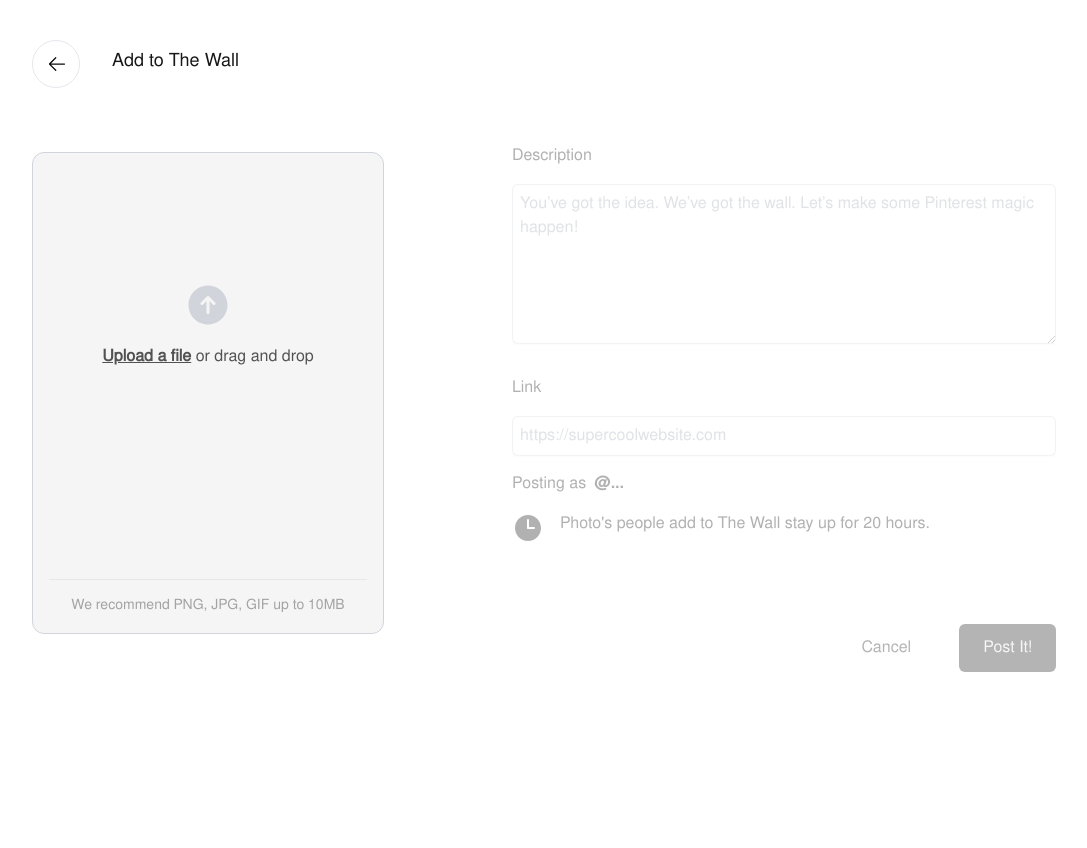
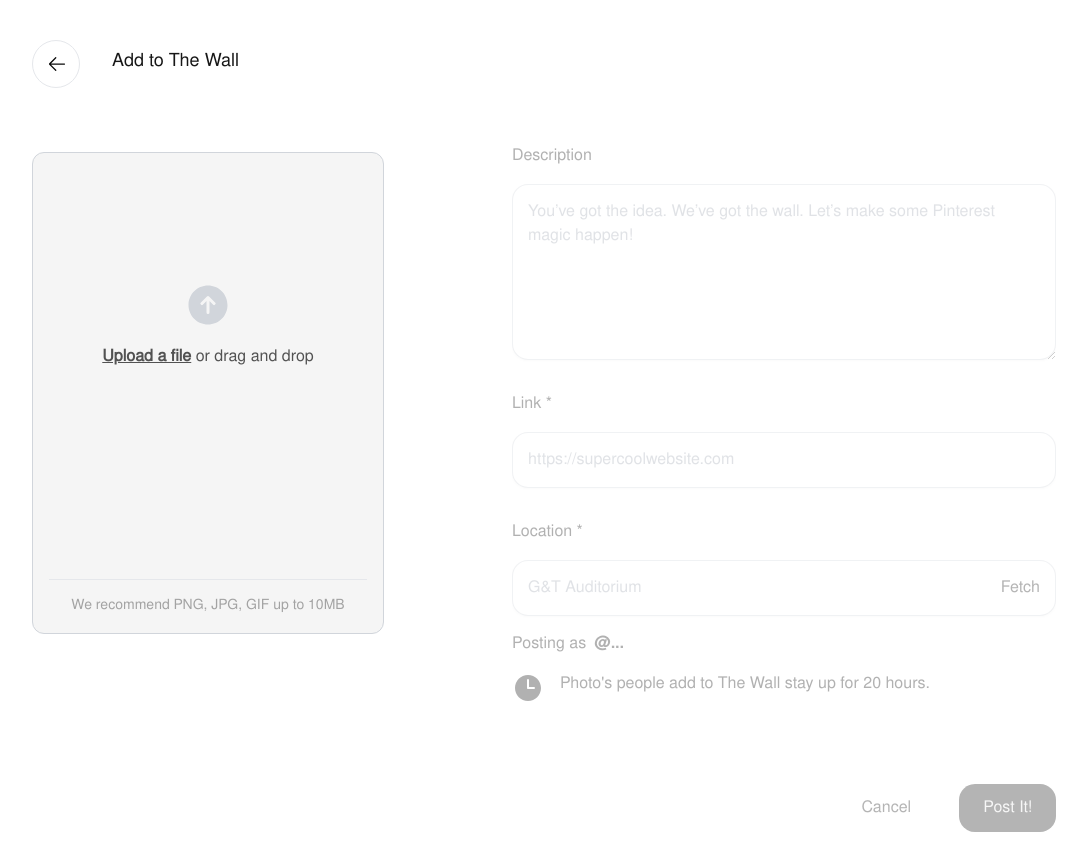
Before and after one commit to kabeer11000/theibawall, a Next.js app: page /onboard in a window 1280 px wide. Shown: the whole page, without its empty margins (48-1135 px from the left). Before the commit the page ends 800 px from the top, so only its background shows below. Built offline with nearby package versions, Linux system fonts and the light colour scheme; no server answers.

Commit message:
added pin page

```diff
--- a/src/pages/onboard.tsx
+++ b/src/pages/onboard.tsx
@@ -1,31 +1,10 @@
 import { auth } from '@/firebase-config';
+import descriptions from '@/utils/descriptions';
 import { ArrowLeftIcon, ArrowUpCircleIcon, ClockIcon, XCircleIcon } from '@heroicons/react/24/solid';
 import { useRouter } from 'next/router';
 import { useSnackbar } from 'notistack';
-import React, { useMemo, useState } from 'react';
+import React, { useEffect, useMemo, useState } from 'react';
 import { useAuthState } from 'react-firebase-hooks/auth';
-const descriptions = [
-    "Your turn to add something stunning!",
-    "Time to make your mark—upload your image and let’s see what kind of masterpiece you’ve got!",
-    "Who needs perfection? Just upload and let the magic happen!",
-    "It’s your turn to shine! Drop that image and let us bask in your brilliance!",
-    "We’re not judging, promise. But, seriously, your photo will totally make us jealous.",
-    "You’ve got the idea. We’ve got the wall. Let’s make some Pinterest magic happen!",
-    "This wall’s looking a little bare, don’t you think? Add your image and let’s spice things up!",
-    "Your wall is calling for an upgrade. Go ahead, make it pop with your creativity!",
-    "We’re wide open and waiting for your next masterpiece. What are you going to upload?",
-    "The wall is ready, but are *you* ready to leave your mark?",
-    "It’s not just any image—it’s *your* image! Bring it to the wall and let’s get inspired!",
-    "You didn’t think we were going to leave this wall empty, did you? Upload and show us what you’ve got!",
-    "Don’t just sit there—upload that photo and let’s give this wall some personality!",
-    "Are you ready to make history? Upload your image and claim your spot on the wall!",
-    "We promise no one will judge your photo (okay, maybe a little)—just upload and let’s get started!",
-    "This wall's looking for something special. Got a photo? We’ve got a place for it!",
-    "Here’s your chance to make the wall *yours*. Upload something epic!",
-    "You’ve got the vision, we’ve got the space. Let’s see what you’ve got!",
-    "Come on, we know you’ve got a picture that’ll make us all stop scrolling. Upload it!",
-    "Think of this wall as a canvas. Your image is the brushstroke. Let’s get creative!"
-];
 
 export default function Onboard() {
     const [file, setFile] = useState<null | File>(null);
@@ -73,13 +52,18 @@ export default function Onboard() {
         setFile(null);
         setImagePreview(null);
     };
+    const [location, setLocation] = useState<null | string>(null);
 
     // Use useMemo to memoize the random description
     const description = useMemo<string>(() => {
         const randomIndex = Math.floor(Math.random() * descriptions.length);
         return descriptions[randomIndex];
     }, []); // Empty dependency array ensures this is calculated only once
-
+    useEffect(() => {
+        if (navigator.geolocation) navigator.geolocation.getCurrentPosition((position) => {
+            setLocation(position.coords.latitude + ', ' + position.coords.longitude)
+        })
+    }, [])
     return (
         <div className="container mx-auto py-0">
             <div className="top-0 z-50 border-b md:lg:border-none sticky mx-auto w-full max-w-6xl bg-white px-4 py-2 md:lg:py-10 rounded-lg shadow-md- flex align-middle content-center">
@@ -87,14 +71,14 @@ export default function Onboard() {
                     if (imagePreview) {
                         enqueueSnackbar('What should we do with the photo attached?', {
                             action: (snackbarId) => <>
-                                <button className='p-2 bg-red-800 rounded-md' onClick={() => {
+                                <button className='p-4 bg-red-800 rounded-2xl' onClick={() => {
                                     router.push('/');
                                     closeSnackbar(snackbarId);
                                     removeFile();
                                 }}>
                                     Discard
                                 </button>
-                                <button className='ml-4 p-2' onClick={() => { closeSnackbar(snackbarId) }}>
+                                <button className='ml-4 p-4' onClick={() => { closeSnackbar(snackbarId) }}>
                                     Cancel
                                 </button>
                             </>,
@@ -186,35 +170,65 @@ export default function Onboard() {
                             Description
                         </label>
                         <div className="mt-2">
-                            <div className="flex rounded-md shadow-sm ring-1 ring-inset ring-gray-300 focus-within:ring-2 focus-within:ring-inset focus-within:ring-black">
+                            <div className="flex rounded-2xl shadow-sm ring-1 ring-inset ring-gray-300 focus-within:ring-2 focus-within:ring-inset focus-within:ring-black">
                                 {/* <span className="flex select-none items-center pl-3 text-gray-500 sm:text-md">workcation.com/</span> */}
                                 <textarea
                                     id="description" required
                                     name="description" rows={6}
                                     placeholder={description}
                                     autoComplete="username"
-                                    className="block flex-1 w-full border-0 bg-transparent p-2 text-gray-900 placeholder:text-gray-400 focus:ring-0 sm:text-md"
+                                    className="block flex-1 w-full border-0 bg-transparent p-4 text-gray-900 placeholder:text-gray-400 focus:ring-0 sm:text-md"
                                     disabled={!file}
                                 />
                             </div>
                         </div>
                         <label htmlFor="link" className="mt-8 block text-md mb-4 text-black">
-                            Link
+                            Link *
                         </label>
                         <div className="mt-2">
-                            <div className="flex rounded-md shadow-sm ring-1 ring-inset ring-gray-300 focus-within:ring-2 focus-within:ring-inset focus-within:ring-black">
+                            <div className="flex rounded-2xl shadow-sm ring-1 ring-inset ring-gray-300 focus-within:ring-2 focus-within:ring-inset focus-within:ring-black">
                                 {/* <span className="flex select-none items-center pl-3 text-gray-500 sm:text-md">workcation.com/</span> */}
                                 <input
                                     id="link" required
                                     name="link" placeholder='https://supercoolwebsite.com' type='text'
-                                    autoComplete="username"
-                                    className="block flex-1 w-full border-0 bg-transparent p-2 text-gray-900 placeholder:text-gray-400 focus:ring-0 sm:text-md"
+                                    className="block flex-1 w-full border-0 bg-transparent p-4 text-gray-900 placeholder:text-gray-400 focus:ring-0 sm:text-md"
                                     disabled={!file}
                                 />
                             </div>
                         </div>
+
+                        <label htmlFor="link" className="mt-8 block text-md mb-4 text-black">
+                            Location *
+                        </label>
+                        <div className="mt-2">
+                            <div className="flex rounded-2xl shadow-sm ring-1 ring-inset ring-gray-300 focus-within:ring-2 focus-within:ring-inset focus-within:ring-black">
+                                {/* <span className="flex select-none items-center pl-3 text-gray-500 sm:text-md">workcation.com/</span> */}
+                                <input
+                                    id="location" required
+                                    name="location" placeholder='G&T Auditorium' value={(location && location !== 'loading') ? location : ''} type='text'
+                                    className="block flex-1 w-full border-0 bg-transparent p-4 text-gray-900 placeholder:text-gray-400 focus:ring-0 sm:text-md"
+                                    disabled={true}
+                                />
+
+                                <button disabled={!file} onClick={() => {
+                                    if (navigator.geolocation) {
+                                        setLocation('loading');
+                                        navigator.geolocation.getCurrentPosition((position) => {
+                                            setLocation(position.coords.latitude + ', ' + position.coords.longitude)
+                                        })
+                                    }
+                                }} className="group relative inline-flex h-12 items-center justify-center overflow-hidden rounded-2xl text-neutral-950 px-4 pt-2 font-medium -text-neutral-200 transition hover:scale-110">
+                                    <span>{location === 'loading' ? 'Loading...' : 'Fetch'}</span>
+                                    {/* <div className="absolute inset-0 flex h-full w-full justify-center [transform:skew(-12deg)_translateX(-100%)] group-hover:duration-1000 group-hover:[transform:skew(-12deg)_translateX(100%)]">
+                                        <div className="relative h-full w-8 bg-white/20" />
+                                    </div> */}
+                                </button>
+
+                            </div>
+                        </div>
+
                         <div className="my-4">
-                            <div className="flex mt-4 rounded-md -shadow-sm ring-1-ring-inset -ring-gray-300 -focus-within:ring-2 -focus-within:ring-inset -focus-within:ring-black">
+                            <div className="flex mt-4 rounded-2xl -shadow-sm ring-1-ring-inset -ring-gray-300 -focus-within:ring-2 -focus-within:ring-inset -focus-within:ring-black">
                                 <span className="flex select-none items-center -pl-3 text-black sm:text-md">Posting as{' '}<strong className='ml-2'>@{user ? user?.email?.split('@')[0] : '...'}</strong></span>
                             </div>
                         </div>
@@ -225,7 +239,7 @@ export default function Onboard() {
                     </p>
 
                     <div className="mt-6 border-t md:lg:border-none flex fixed left-0 bottom-0 w-screen px-4 py-2 md:lg:relative md:lg:w-full md:lg:p-0 bg-white items-center justify-end gap-x-6">
-                        <button onClick={removeFile} className="group group-hover:border relative inline-flex h-12 items-center justify-center overflow-hidden rounded-md px-6 font-medium text-neutral-950 duration-500">
+                        <button onClick={removeFile} className="group group-hover:border relative inline-flex h-12 items-center justify-center overflow-hidden rounded-2xl px-6 font-medium text-neutral-950 duration-500">
                             <div className="translate-x-0 opacity-100 transition group-hover:-translate-x-[150%] group-hover:opacity-0">
                                 Cancel
                             </div>
@@ -234,7 +248,7 @@ export default function Onboard() {
                             </div>
                         </button>
                         <button disabled={!file}
-                            type="submit" className="group relative inline-flex h-12 items-center justify-center overflow-hidden rounded-md bg-neutral-950 px-6 font-medium text-neutral-200 transition hover:scale-110">
+                            type="submit" className="group relative inline-flex h-12 items-center justify-center overflow-hidden rounded-2xl bg-neutral-950 px-6 font-medium text-neutral-200 transition hover:scale-110">
                             <span>Post It!</span>
                             <div className="absolute inset-0 flex h-full w-full justify-center [transform:skew(-12deg)_translateX(-100%)] group-hover:duration-1000 group-hover:[transform:skew(-12deg)_translateX(100%)]">
                                 <div className="relative h-full w-8 bg-white/20" />
--- /dev/null
+++ b/src/utils/descriptions.ts
@@ -0,0 +1,23 @@
+const descriptions = [
+    "Your turn to add something stunning!",
+    "Time to make your mark—upload your image and let’s see what kind of masterpiece you’ve got!",
+    "Who needs perfection? Just upload and let the magic happen!",
+    "It’s your turn to shine! Drop that image and let us bask in your brilliance!",
+    "We’re not judging, promise. But, seriously, your photo will totally make us jealous.",
+    "You’ve got the idea. We’ve got the wall. Let’s make some Pinterest magic happen!",
+    "This wall’s looking a little bare, don’t you think? Add your image and let’s spice things up!",
+    "Your wall is calling for an upgrade. Go ahead, make it pop with your creativity!",
+    "We’re wide open and waiting for your next masterpiece. What are you going to upload?",
+    "The wall is ready, but are *you* ready to leave your mark?",
+    "It’s not just any image—it’s *your* image! Bring it to the wall and let’s get inspired!",
+    "You didn’t think we were going to leave this wall empty, did you? Upload and show us what you’ve got!",
+    "Don’t just sit there—upload that photo and let’s give this wall some personality!",
+    "Are you ready to make history? Upload your image and claim your spot on the wall!",
+    "We promise no one will judge your photo (okay, maybe a little)—just upload and let’s get started!",
+    "This wall's looking for something special. Got a photo? We’ve got a place for it!",
+    "Here’s your chance to make the wall *yours*. Upload something epic!",
+    "You’ve got the vision, we’ve got the space. Let’s see what you’ve got!",
+    "Come on, we know you’ve got a picture that’ll make us all stop scrolling. Upload it!",
+    "Think of this wall as a canvas. Your image is the brushstroke. Let’s get creative!"
+];
+export default descriptions;
```
Also changed, not shown: public/3re750932nffn05edstqgiha6.svg (added), public/f.txt (added), public/json.txt (added).
